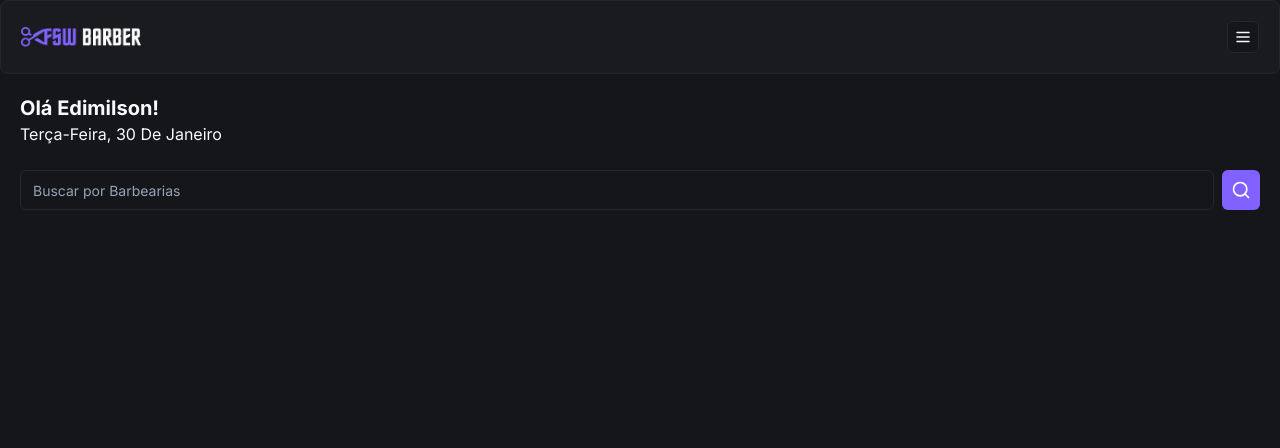
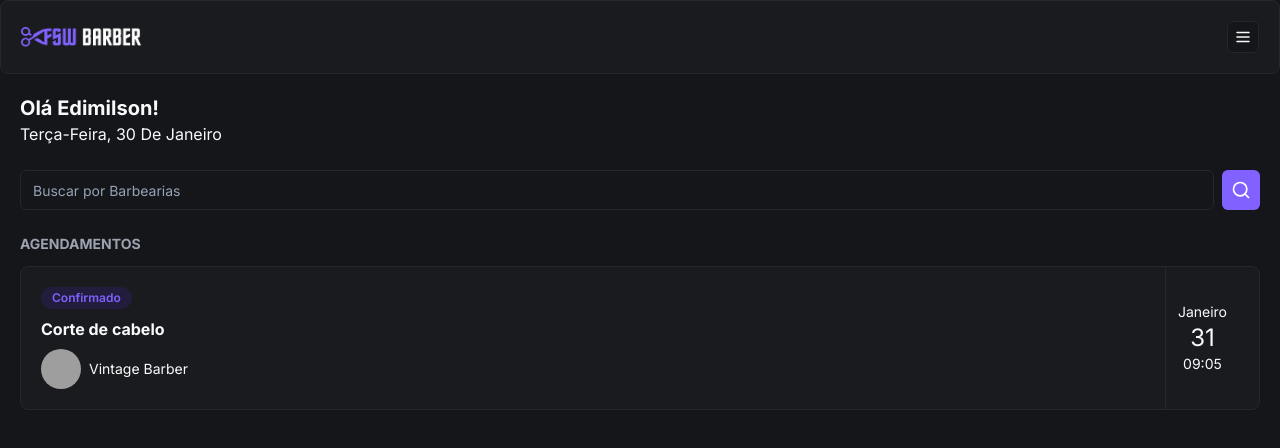
Before and after one commit to edimilsonbraz/fullstack-barber, a Next.js app: page / in a window 1280 px wide. Shown: the top 448 px of the page. Built offline with nearby package versions, Linux system fonts and the light colour scheme; grey boxes are pictures that could not be loaded.

Commit message:
:sparkles: add initial booking component

```diff
--- a/app/(home)/page.tsx
+++ b/app/(home)/page.tsx
@@ -2,6 +2,7 @@
 import Header from '../_components/header'
 import { ptBR } from 'date-fns/locale'
 import Search from './_components/search'
+import BookingItem from '../_components/booking-item'
 
 export default function Home() {
   return (
@@ -17,9 +18,15 @@
         </p>
       </div>
 
-      <div className='px-5 mt-6'>
+      <div className="px-5 mt-6">
         <Search />
       </div>
+
+      <div className="px-5 mt-6">
+        <h2 className='text-sm font-bold text-gray-400 uppercase mb-3'>Agendamentos</h2>
+        <BookingItem />
+      </div>
+
     </div>
   )
 }
--- /dev/null
+++ b/app/_components/booking-item.tsx
@@ -0,0 +1,38 @@
+import { Avatar, AvatarFallback, AvatarImage } from './ui/avatar'
+import { Badge } from './ui/badge'
+import { Card, CardContent } from './ui/card'
+
+const BookingItem = () => {
+  return (
+    <div>
+      <Card>
+        <CardContent className="p-5 py-0 flex justify-between">
+          <div className='flex flex-col gap-2 py-5'>
+            <Badge className="bg-[#221C3D] text-primary hover:bg-[#221C3D] w-fit">
+              Confirmado
+            </Badge>
+            <h2 className="font-bold">Corte de cabelo</h2>
+
+            <div className="flex items-center gap-2">
+              <Avatar >
+                <AvatarImage src="https://utfs.io/f/0ddfbd26-a424-43a0-aaf3-c3f1dc6be6d1-1kgxo7.png" />
+
+                <AvatarFallback>A</AvatarFallback>
+              </Avatar>
+
+              <h3 className='text-sm'>Vintage Barber</h3>
+            </div>
+          </div>
+
+          <div className='flex flex-col items-center justify-center px-3 border-l border-solid border-secondary'>
+            <p className='text-sm'>Janeiro</p>
+            <p className='text-2xl'>31</p>
+            <p className='text-sm'>09:05</p>
+          </div>
+        </CardContent>
+      </Card>
+    </div>
+  )
+}
+
+export default BookingItem
--- /dev/null
+++ b/app/_components/ui/avatar.tsx
@@ -0,0 +1,50 @@
+"use client"
+
+import * as React from "react"
+import * as AvatarPrimitive from "@radix-ui/react-avatar"
+
+import { cn } from "@/app/_lib/utils"
+
+const Avatar = React.forwardRef<
+  React.ElementRef<typeof AvatarPrimitive.Root>,
+  React.ComponentPropsWithoutRef<typeof AvatarPrimitive.Root>
+>(({ className, ...props }, ref) => (
+  <AvatarPrimitive.Root
+    ref={ref}
+    className={cn(
+      "relative flex h-10 w-10 shrink-0 overflow-hidden rounded-full",
+      className
+    )}
+    {...props}
+  />
+))
+Avatar.displayName = AvatarPrimitive.Root.displayName
+
+const AvatarImage = React.forwardRef<
+  React.ElementRef<typeof AvatarPrimitive.Image>,
+  React.ComponentPropsWithoutRef<typeof AvatarPrimitive.Image>
+>(({ className, ...props }, ref) => (
+  <AvatarPrimitive.Image
+    ref={ref}
+    className={cn("aspect-square h-full w-full", className)}
+    {...props}
+  />
+))
+AvatarImage.displayName = AvatarPrimitive.Image.displayName
+
+const AvatarFallback = React.forwardRef<
+  React.ElementRef<typeof AvatarPrimitive.Fallback>,
+  React.ComponentPropsWithoutRef<typeof AvatarPrimitive.Fallback>
+>(({ className, ...props }, ref) => (
+  <AvatarPrimitive.Fallback
+    ref={ref}
+    className={cn(
+      "flex h-full w-full items-center justify-center rounded-full bg-muted",
+      className
+    )}
+    {...props}
+  />
+))
+AvatarFallback.displayName = AvatarPrimitive.Fallback.displayName
+
+export { Avatar, AvatarImage, AvatarFallback }
--- /dev/null
+++ b/app/_components/ui/badge.tsx
@@ -0,0 +1,36 @@
+import * as React from "react"
+import { cva, type VariantProps } from "class-variance-authority"
+
+import { cn } from "@/app/_lib/utils"
+
+const badgeVariants = cva(
+  "inline-flex items-center rounded-full border px-2.5 py-0.5 text-xs font-semibold transition-colors focus:outline-none focus:ring-2 focus:ring-ring focus:ring-offset-2",
+  {
+    variants: {
+      variant: {
+        default:
+          "border-transparent bg-primary text-primary-foreground hover:bg-primary/80",
+        secondary:
+          "border-transparent bg-secondary text-secondary-foreground hover:bg-secondary/80",
+        destructive:
+          "border-transparent bg-destructive text-destructive-foreground hover:bg-destructive/80",
+        outline: "text-foreground",
+      },
+    },
+    defaultVariants: {
+      variant: "default",
+    },
+  }
+)
+
+export interface BadgeProps
+  extends React.HTMLAttributes<HTMLDivElement>,
+    VariantProps<typeof badgeVariants> {}
+
+function Badge({ className, variant, ...props }: BadgeProps) {
+  return (
+    <div className={cn(badgeVariants({ variant }), className)} {...props} />
+  )
+}
+
+export { Badge, badgeVariants }
--- a/package.json
+++ b/package.json
@@ -13,6 +13,7 @@
   },
   "dependencies": {
     "@prisma/client": "^5.8.1",
+    "@radix-ui/react-avatar": "^1.0.4",
     "@radix-ui/react-slot": "^1.0.2",
     "class-variance-authority": "^0.7.0",
     "clsx": "^2.1.0",
```
Also changed, not shown: 1 other file (tests, documents, lock files or other folders).
